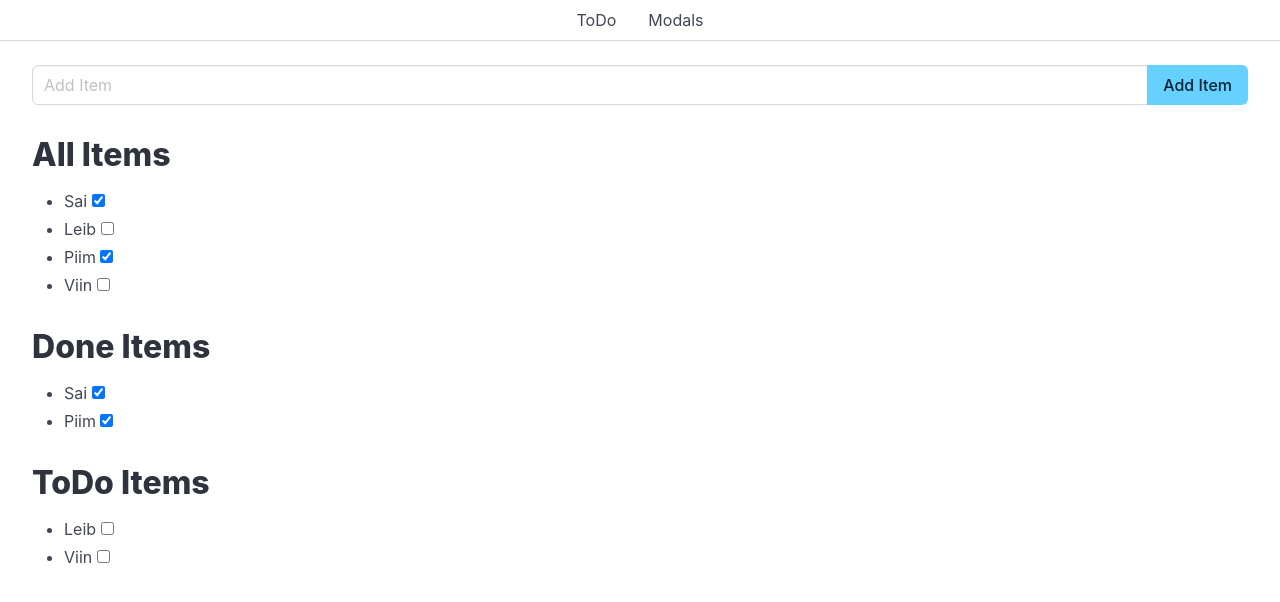
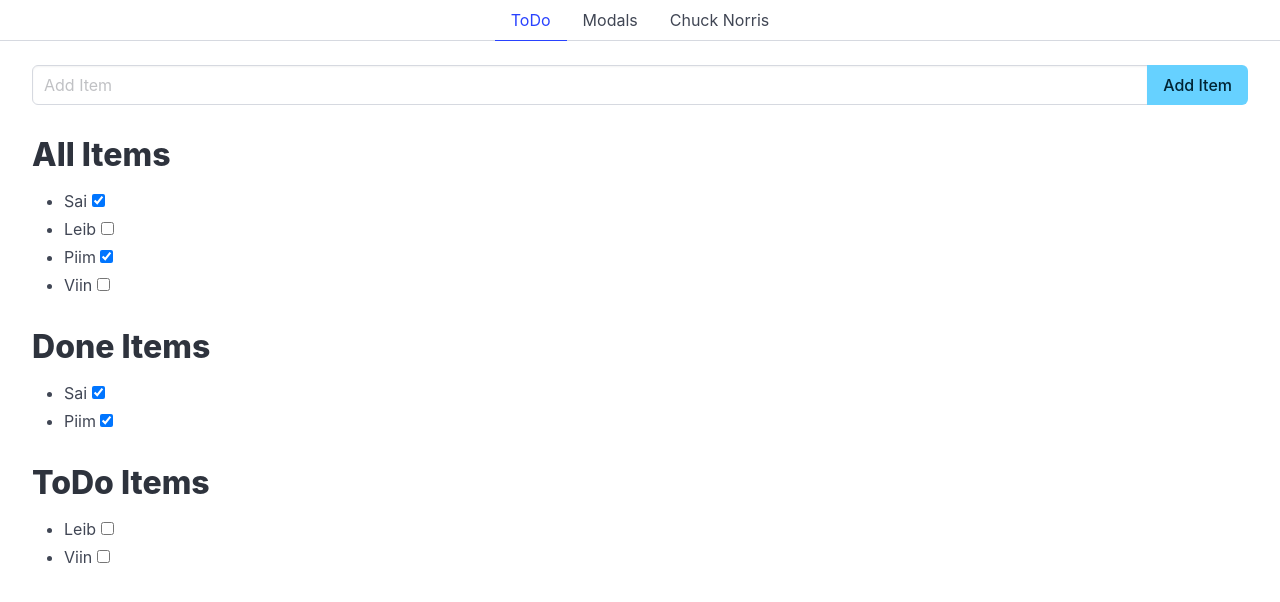
Before and after one commit to MariannAdelbert/learnvue, a Vue app: page / in a window 1280 px wide. Shown: the top 602 px of the page. Built offline with nearby package versions, Linux system fonts and the light colour scheme.

Commit message:
Add XMLHttpRequest example

```diff
--- a/src/components/RouterTabs.vue
+++ b/src/components/RouterTabs.vue
@@ -2,10 +2,11 @@
 
 </script>
 <template>
-<div class="tabs is-centered">
-  <ul>
-    <li><RouterLink to="/">ToDo</RouterLink></li>
-    <li><RouterLink to="/modals">Modals</RouterLink></li>
-  </ul>
-</div>
+    <div class="tabs is-centered">
+        <ul>
+            <li v-for="route in $router.getRoutes()" :class="{'is-active': route.path === $route.path}">
+                <RouterLink :to="route.path">{{ route.name }}</RouterLink>
+            </li>
+        </ul>
+    </div>
 </template>
--- /dev/null
+++ b/src/pages/ChuckNorris.vue
@@ -0,0 +1,20 @@
+<script setup>
+import { ref } from 'vue';
+
+let joke = ref('');
+
+const req = new XMLHttpRequest();
+req.addEventListener("load", function (){
+    let res = this.responseText;
+    let data = JSON.parse(res);
+    console.log(data.value);
+    joke.value = data.value;
+});
+req.open("GET", "https://api.chucknorris.io/jokes/random");
+req.send();
+</script>
+<template>
+<div class="container content">
+    <h1>{{ joke }}</h1>
+</div>
+</template>
```
Also changed, not shown: src/index.js (+11 -9 lines).
